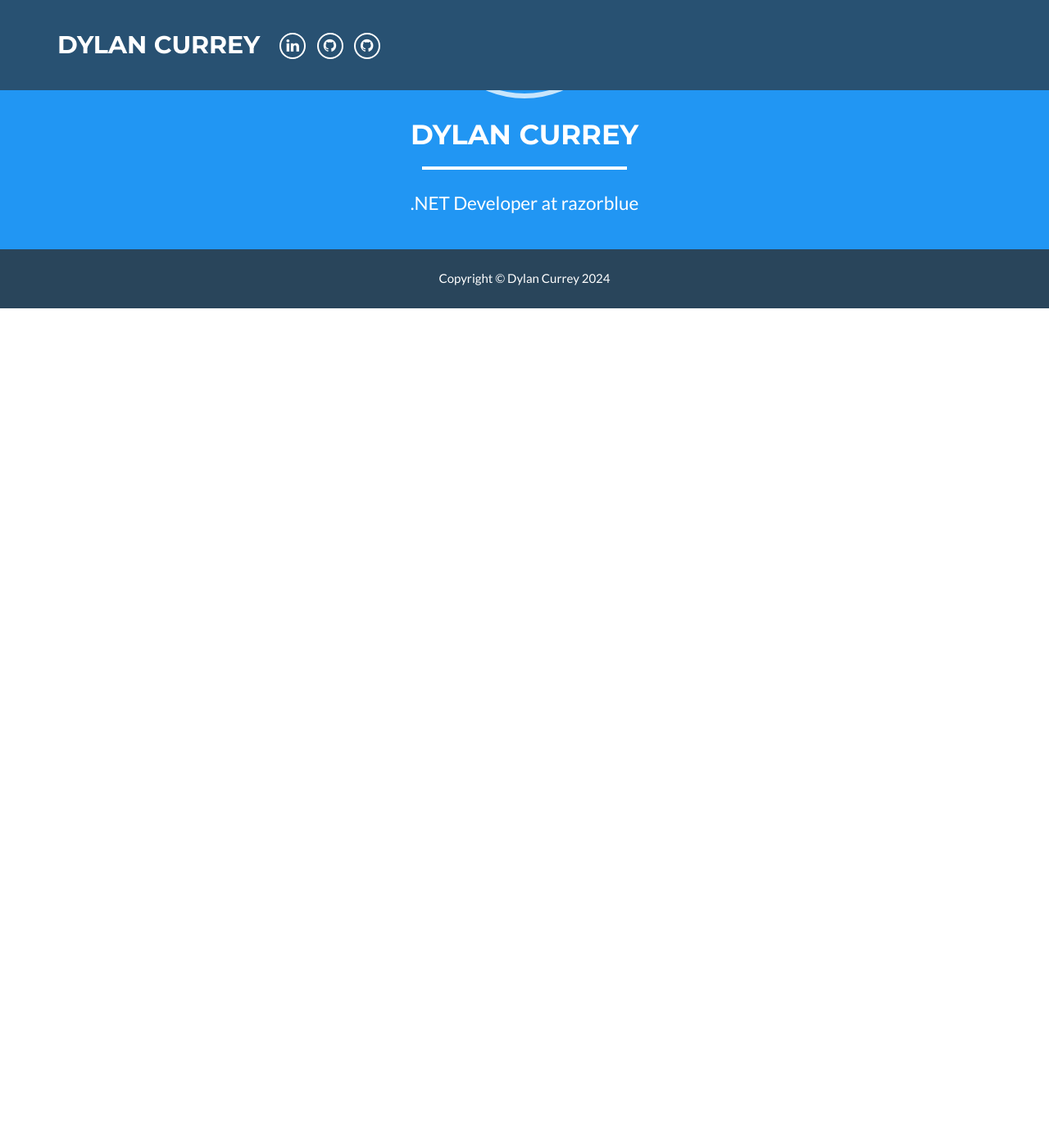
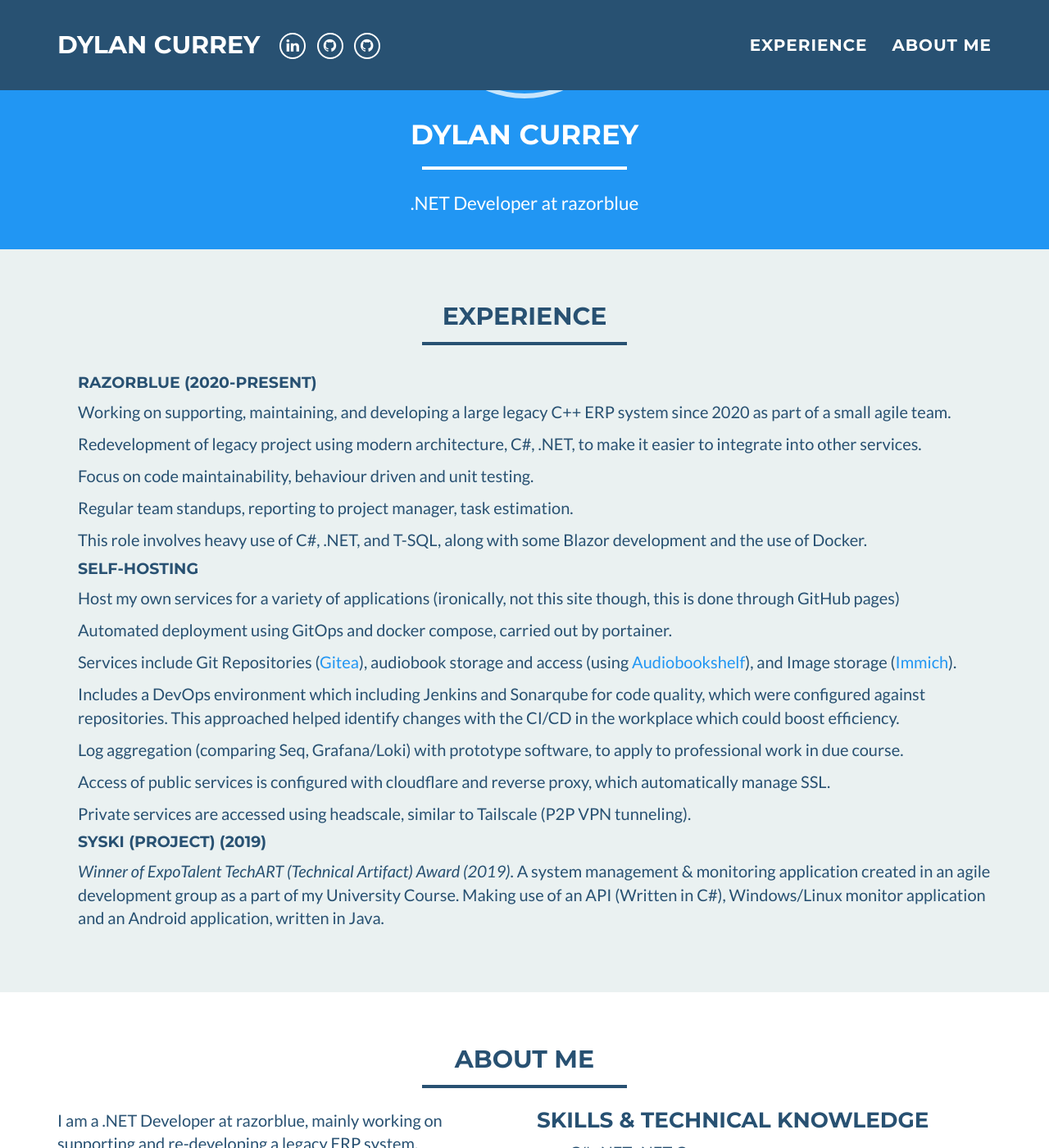
Before and after one commit to dscurrey/dscurrey.github.io, a Jekyll site: the page built from index.html, in a window 1280 px wide and 1400 px high, scrolled down 270 px. Shown: the whole window at 82% size. Built offline with Jekyll 4.4.1, drawn with Linux system fonts in a browser that asks for light colours; before the commit the page ends 900 px from its top, so only the background shows below that; some of the changed text lies outside the part shown.

Commit message:
New content

```diff
--- a/Gemfile
+++ b/Gemfile
@@ -1,3 +1,4 @@
 source "https://rubygems.org"
 
 gem "jekyll"
+gem 'rubocop', group: 'development', require: false
--- /dev/null
+++ b/_includes/about_me.html
@@ -0,0 +1,33 @@
+<section id="about">
+    <div class="container">
+        <div class="row">
+            <div class="col-lg-12 text-center">
+                <h2>About Me</h2>
+                <hr/>
+            </div>
+        </div>
+        <div class="row">
+            <div class="col-sm-6">
+                <p>
+                    I am a .NET Developer at razorblue, mainly working on supporting and re-developing a legacy ERP
+                    system.
+                </p>
+                <p>In my spare time, I LARP, 3D print, listen to music on old audio formats, and self-host interesting projects.</p>
+            </div>
+            <div class="col-sm-6">
+                <h3 style="margin-top:0;">Skills & Technical Knowledge</h3>
+                <ul>
+                    <li>C#, .NET, .NET Core</li>
+                    <li>Git</li>
+                    <li>Entity Framework/Core</li>
+                    <li>T-SQL (Transact SQL)</li>
+                    <li>C++, MFC</li>
+                    <li>Docker, Docker Compose</li>
+                    <li>Java</li>
+                    <li>Linux</li>
+                    <li>HTML, CSS, Bootstrap</li>
+                </ul>
+            </div>
+        </div>
+    </div>
+</section>
--- /dev/null
+++ b/_includes/experience.html
@@ -0,0 +1,47 @@
+<section class="tout" id="experience">
+    <div class="container">
+        <div class="row">
+            <div class="col-lg-12 text-center">
+                <h2>Experience</h2>
+                <hr/>
+            </div>
+        </div>
+        <div class="row">
+            <div class="col-sm">
+                <ul style="list-style: none;">
+                    <li>
+                        <h4>razorblue (2020-present)</h4>
+                        <p>Working on supporting, maintaining, and developing a large legacy C++ ERP system since 2020 as part of a small agile team.</p>
+                        <p>Redevelopment of legacy project using modern architecture, C#, .NET, to make it easier to integrate into other services.</p>
+                        <p>Focus on code maintainability, behaviour driven and unit testing.</p>
+                        <p>Regular team standups, reporting to project manager, task estimation.</p>
+                        <p>This role involves heavy use of C#, .NET, and T-SQL, along with some Blazor development and
+                            the use of Docker.</p>
+                    </li>
+                    <li>
+                        <h4>Self-Hosting</h4>
+                        <p>Host my own services for a variety of applications (ironically, not this site though, this is done through GitHub pages)</p>
+                        <p>Automated deployment using GitOps and docker compose, carried out by portainer.</p>
+                        <p>Services include Git Repositories (<a
+                                href="https://gitea.dcurrey.co.uk/">Gitea</a>), audiobook storage and access (using
+                            <a href="https://github.com/advplyr/audiobookshelf">Audiobookshelf</a>), and Image storage (<a
+                                    href="https://github.com/immich-app/immich">Immich</a>).</p>
+                        <p>Includes a DevOps environment which including Jenkins and Sonarqube for code quality, which were configured against repositories. This approached helped identify changes with the CI/CD in the workplace which could boost efficiency.</p>
+                        <p>Log aggregation (comparing Seq, Grafana/Loki) with prototype software, to apply to professional work in due course.</p>
+                        <p>Access of public services is configured with cloudflare and reverse proxy, which automatically manage SSL.</p>
+                        <p>Private services are accessed using headscale, similar to Tailscale (P2P VPN tunneling).</p>
+                    </li>
+                    <li>
+                        <h4>Syski (Project) (2019)</h4>
+                        <p><i>Winner of ExpoTalent TechART (Technical Artifact)
+                            Award (2019)</i>. A system management & monitoring
+                            application created in an agile development group as a
+                            part of my University Course. Making use of an API
+                            (Written in C#), Windows/Linux monitor application and
+                            an Android application, written in Java.</p>
+                    </li>
+                </ul>
+            </div>
+        </div>
+    </div>
+</section>
--- a/_layouts/default.html
+++ b/_layouts/default.html
@@ -7,25 +7,31 @@
         endif %}</title>
     <meta name="viewport" content="width=device-width">
     <meta name="description" content="{{ site.name }} {{ site.skills }}">
-        <meta name="keywords" content="{{ site.keywords }}" />
+    <meta name="keywords" content="{{ site.keywords }}"/>
     <link rel="canonical" href="{{ page.url | replace:'index.html','' |
             prepend: site.canonical_url }}">
     <link rel="icon" type="image/png" href="{{ site.baseurl }}/img/icon.png"
-            sizes="16x16" />
+          sizes="16x16"/>
 
     <!-- Custom CSS & Bootstrap Core CSS - Uses Bootswatch Flatly Theme: http://bootswatch.com/flatly/ -->
-        <link rel="stylesheet" href="{{ site.baseurl }}{{"/style.css" }}">
+    <link rel="stylesheet" href="{{ site.baseurl }}{{"
+    /style.css" }}">
 
     <!-- Google verification -->
-        {% if site.google_verify %}<meta name="google-site-verification"
-            content="{{ site.google_verify }}">{% endif %}
+    {% if site.google_verify %}
+    <meta name="google-site-verification"
+          content="{{ site.google_verify }}">
+    {% endif %}
 
     <!-- Bing Verification -->
-        {% if site.bing_verify %}<meta name="msvalidate.01" content="{{
-            site.bing_verify }}">{% endif %}
+    {% if site.bing_verify %}
+    <meta name="msvalidate.01" content="{{
+            site.bing_verify }}">
+    {% endif %}
 
     <!-- Custom Fonts -->
-        <link rel="stylesheet" href="{{ site.baseurl }}{{"/css/font-awesome/css/font-awesome.min.css"
+    <link rel="stylesheet" href="{{ site.baseurl }}{{"
+    /css/font-awesome/css/font-awesome.min.css"
     }}">
     <link href="//fonts.googleapis.com/css?family=Montserrat:400,700"
           rel="stylesheet" type="text/css">
@@ -68,6 +74,13 @@
                 <li class="hidden">
                     <a href="#page-top"></a>
                 </li>
+                <li class="page-scroll">
+                    <a href="#experience">Experience</a>
+                </li>
+                <li class="page-scroll">
+                    <a href="#about">About Me</a>
+                </li>
+                </li>
             </ul>
         </div>
         <!-- /.navbar-collapse -->
@@ -91,6 +104,9 @@
     </div>
 </header>
 
+{% include experience.html %}
+{% include about_me.html %}
+
 <!-- Footer -->
 <footer class="text-center">
     <div class="footer-below">
```
Also changed, not shown: other parts of _layouts/default.html (+14 -7 lines), Gemfile.lock, 1 other file. Lines whose indentation alone changed are shown as unchanged.
